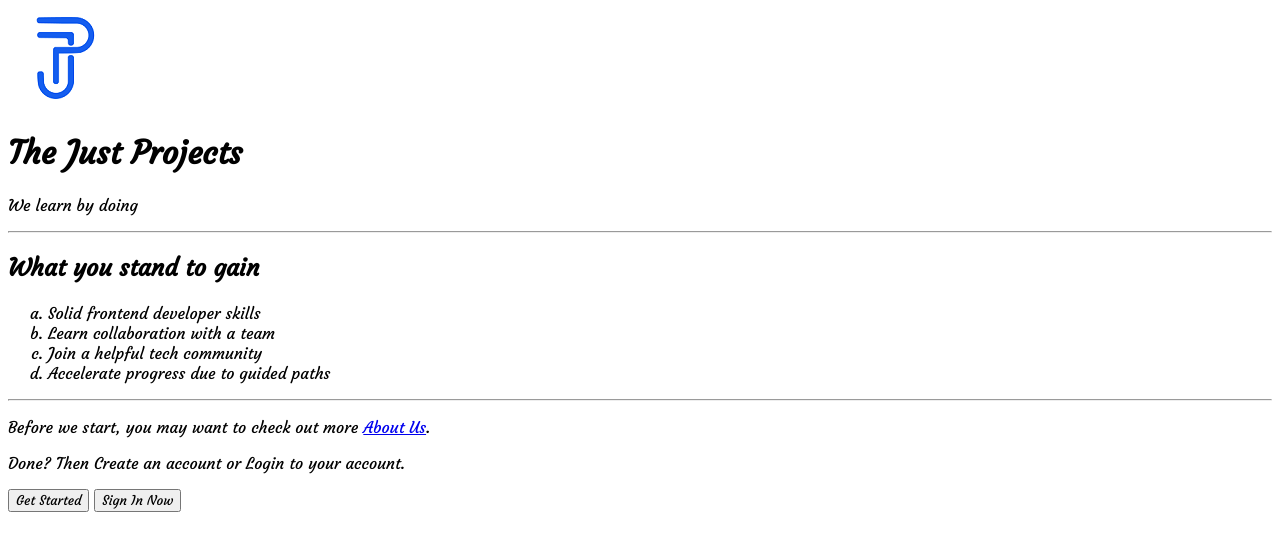
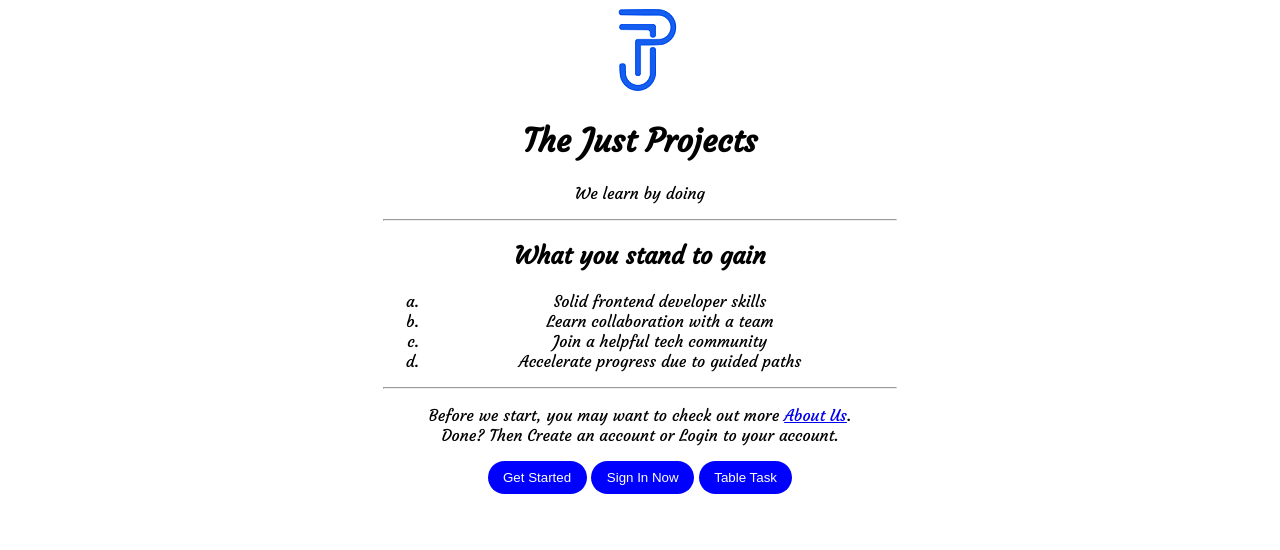
Before and after one commit to e4ma-cod/tjp-task1, a plain HTML site: page index.html in a window 1280 px wide. Drawn offline with Linux system fonts and the light colour scheme.

Commit message:
Added table task and styling

```diff
--- /dev/null
+++ b/css/style.css
@@ -0,0 +1,42 @@
+body {
+    font-family: 'Courgette', cursive;
+    box-sizing: border-box;
+    margin: 0;
+    padding: 0;
+}
+
+main {
+    text-align: center;
+}
+
+img {
+    display: block;
+    margin: 0 auto;
+}
+
+hr {
+    width: 40%;
+}
+
+.list-box {
+    width: 40%;
+    margin: 0 auto;
+}
+
+ol {
+    text-align: center;
+}
+
+.btn {
+    color: #fff;
+    background: #00f;
+    padding: 0.7% 1.2%;
+    border-radius: 50px;
+    border: none;
+}
+
+.btn a {
+    color: #fff;
+    text-decoration: none;
+    margin: 0;
+}
--- /dev/null
+++ b/css/table-style.css
@@ -0,0 +1,36 @@
+body {
+    font-family: 'Poppins', sans-serif;
+    box-sizing: border-box;
+    margin: 0;
+    padding: 0;
+}
+
+table, th, td {
+    border: 1px solid #000;
+    border-collapse: collapse;
+}
+
+table {
+    margin: 0 auto;
+    border: 2px solid #000;
+    width: 30%;
+}
+
+caption {
+    font-size: 30px;
+    font-weight: 600;
+    margin: 8% 0;
+}
+
+th, td {
+    padding: 2.5%;
+}
+
+th {
+    text-align: left;
+    font-size: 22px;
+}
+
+.w-30 {
+    width: 20%;
+}
--- a/index.html
+++ b/index.html
@@ -8,37 +8,38 @@
     <link rel="preconnect" href="https://fonts.googleapis.com">
     <link rel="preconnect" href="https://fonts.gstatic.com" crossorigin>
     <link href="https://fonts.googleapis.com/css2?family=Comic+Neue:ital,wght@0,300;0,400;0,700;1,300;1,400;1,700&family=Courgette&family=Manrope:wght@200;300;400;500;600;700;800&family=Open+Sans:ital,wght@0,300;0,400;0,500;0,600;0,700;0,800;1,300;1,400;1,500;1,600;1,700;1,800&family=Poppins:ital,wght@0,100;0,200;0,300;0,400;0,500;0,600;0,700;0,800;0,900;1,100;1,200;1,300;1,400;1,500;1,600;1,700;1,800;1,900&family=Roboto:ital,wght@0,100;0,300;0,400;0,500;0,700;0,900;1,100;1,300;1,400;1,500;1,700;1,900&display=swap" rel="stylesheet">
+    <link rel="stylesheet" href="css/style.css">
     <title>Home Page</title>
-    <style>
-        * {
-            font-family: 'Courgette', cursive;
-        }
-    </style>
 </head>
 <body>
-    <header>
+    <div class="">
+        <div class="img-box">
             <img src="img/tjp.png" alt="The Just Project">
-    </header>
+        </div>
         <main>
             <h1>The Just Projects</h1>
             <p>We learn by doing</p>
             <hr>
-        <section>
             <h2>What you stand to gain</h2>
+            <div class="list-box">
                 <ol type="a">
                     <li>Solid frontend developer skills</li>
                     <li>Learn collaboration with a team</li>
                     <li>Join a helpful tech community</li>
                     <li>Accelerate progress due to guided paths</li>
                 </ol>
-        </section>
+            </div>
             <hr>
-        <section>
-            <p>Before we start, you may want to check out more <a href="about-us.html">About Us</a>.</p>
-            <p>Done? Then Create an account or Login to your account.</p>
-            <button>Get Started</button>
-            <button>Sign In Now</button>
-        </section>
+            <div>
+                <p>Before we start, you may want to check out more <a href="about-us.html">About Us</a>.
+                <br> Done? Then Create an account or Login to your account.</p>
+                <div class="btn-box">
+                    <button class="btn">Get Started</button>
+                    <button class="btn">Sign In Now</button>
+                    <button class="btn"><a href="table.html">Table Task</a></button>
+                </div>
+            </div>
         </main>
+    </div>
 </body>
 </html>
```
Also changed, not shown: about-us.html (+12 -6 lines), table.html (added, +78 -0 lines). Lines whose indentation alone changed are shown as unchanged.
